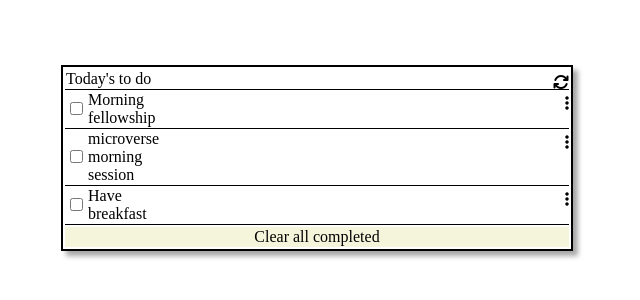
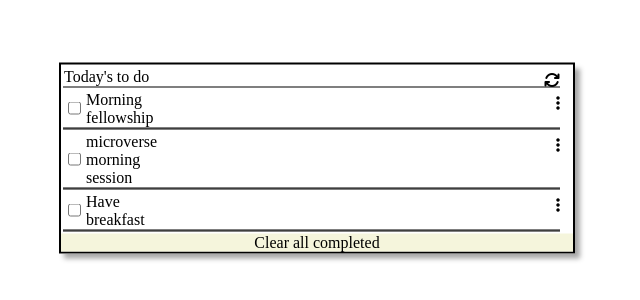
Before and after one commit to Divinity-dev/To-do-list, a website built with webpack: page src/index.html in a window 1280 px wide. Shown: the part 242-542 px from the top of the page, without its empty margins (323-963 px from the left). Built offline with nearby package versions, Linux system fonts and the light colour scheme.

Commit message:
Add function to js file

```diff
--- a/src/index.html
+++ b/src/index.html
@@ -7,15 +7,11 @@
     <title>Wbpack Exercise</title>
 </head>
 <body>
+    <div class="marker">
     <table id="table">
         <tr class="tr"><td>Today's to do</td> <td><i class="fa-solid fa-arrows-rotate"></i></td></tr>
-        <tr class="tr">
-            <td><input type="checkbox"></td><td class="desc" id="id1"></td> <td><i class="fa-solid fa-ellipsis-vertical"></i></td></tr>
-            <tr  class="tr">
-                <td><input type="checkbox"></td><td class="desc" id="id2"></td> <td><i class="fa-solid fa-ellipsis-vertical"></i></td></tr>
-                <tr  class="tr">
-                    <td><input type="checkbox"></td><td class="desc" id="id3"></td> <td><i class="fa-solid fa-ellipsis-vertical"></i></td></tr>
-                    <tr class="tr1"><td>Clear all completed</td></tr>
     </table>
+    <div class="tr1">Clear all completed<div>
+</div>
 </body>
 </html>
--- a/src/index.js
+++ b/src/index.js
@@ -1,22 +1,28 @@
+/* eslint-disable no-plusplus */
 import './style.css';
 
 const list = [
   {
-    index: 1,
+    index: '',
     completed: false,
     Description: 'Morning fellowship',
   },
   {
-    index: 2,
+    index: '',
     completed: false,
     Description: 'microverse morning session',
   },
   {
-    index: 3,
+    index: '',
     completed: false,
     Description: 'Have breakfast',
   },
 ];
-document.getElementById('id1').innerHTML = list[0].Description;
-document.getElementById('id2').innerHTML = list[1].Description;
-document.getElementById('id3').innerHTML = list[2].Description;
+function renderbooks() {
+  list.forEach((items) => {
+    document.getElementById('table').innerHTML += `<tr class="tr">
+        <td><input type="checkbox"></td><td class="desc" id=${items.index}>${items.Description}</td> <td><i class="fa-solid fa-ellipsis-vertical"></i></td></tr>
+        <tr  class="tr">`;
+  });
+}
+renderbooks();
--- a/src/style.css
+++ b/src/style.css
@@ -1,11 +1,9 @@
 table {
-  position: absolute;
+  /* position: absolute;
   top: 50%;
   left: 50%;
+  transform: translate(-50%, -50%); */
   width: 40%;
-  transform: translate(-50%, -50%);
-  border: 2px solid #000;
-  box-shadow: 5px 5px 5px rgba(0, 0, 0, 0.349);
 }
 
 .tr1 {
@@ -41,3 +39,15 @@ i {
 td {
   width: 60%;
 }
+
+.marker {
+  display: flex;
+  flex-direction: column;
+  width: 40%;
+  position: absolute;
+  top: 50%;
+  left: 50%;
+  transform: translate(-50%, -50%);
+  border: 2px solid #000;
+  box-shadow: 5px 5px 5px rgba(0, 0, 0, 0.349);
+}
```
Also changed, not shown: dist/index.html, dist/main.js.
